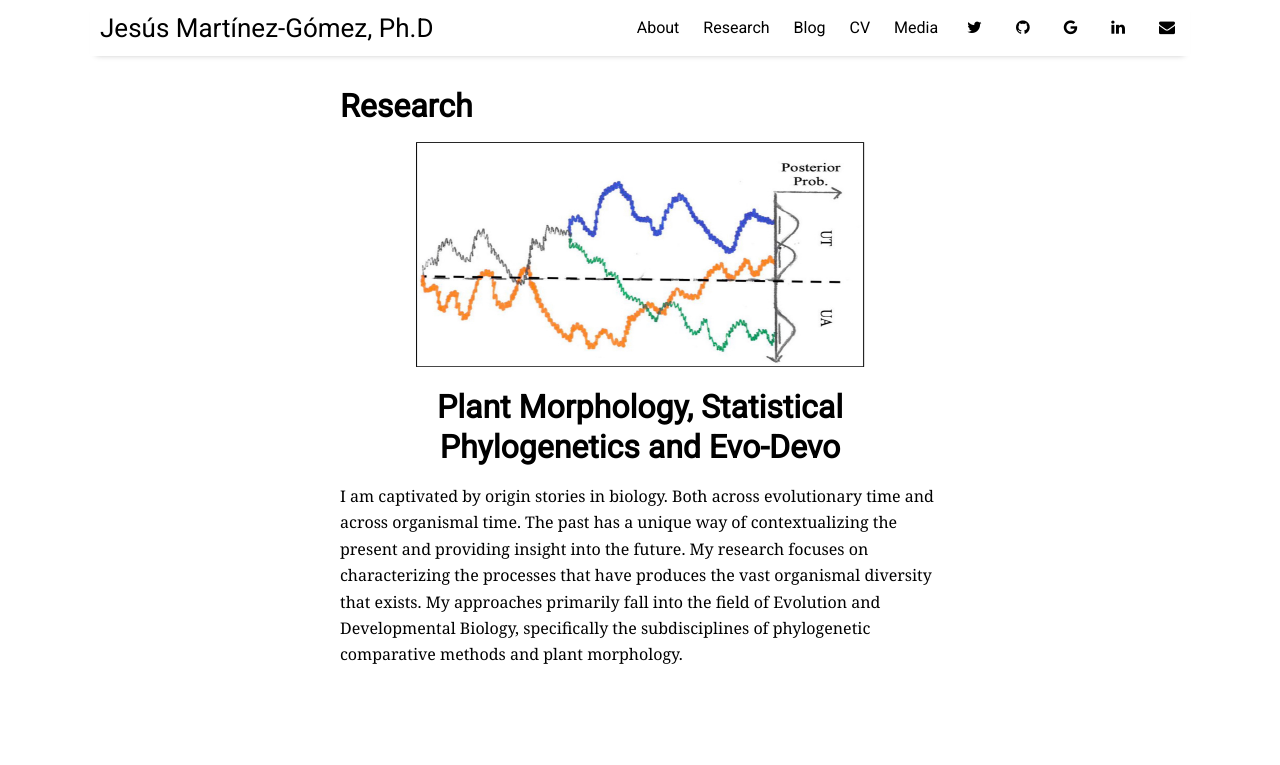
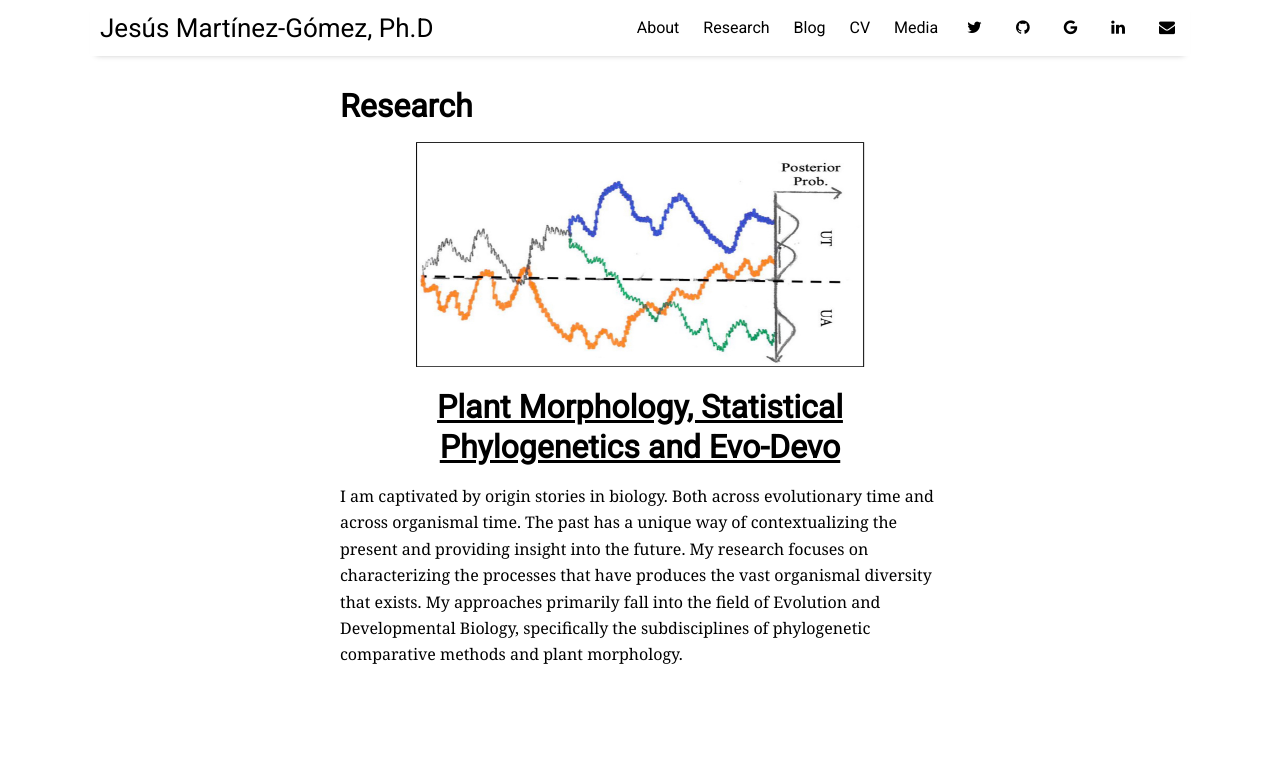
Before and after one commit to Jesusthebotanist/Jesusthebotanist.github.io, a Jekyll site: the page built from pages/research.md, in a window 1280 px wide. Shown: the top 765 px of the page. Built offline with Jekyll 4.4.1, drawn with Linux system fonts in a browser that asks for light colours; nearby versions of some CDN libraries.

Commit message:
Update research.md

```diff
--- a/pages/research.md
+++ b/pages/research.md
@@ -6,14 +6,22 @@
 
 <img src="/assets/img/ThresholdModel.jpg" width="450" height="225">
 
-<h1 style="text-align: center;">Plant Morphology, Statistical Phylogenetics and  Evo-Devo </h1>
+<h1 style="text-align: center;">
+  <ins>
+  Plant Morphology, Statistical Phylogenetics and  Evo-Devo
+  </ins>
+</h1>
 
 I am captivated by origin stories in biology. Both across evolutionary time and across organismal time. The past has a unique way of contextualizing the present and providing insight into the future. My research focuses on characterizing the processes that have produces the vast organismal diversity that exists. My approaches primarily fall into the field of Evolution and Developmental Biology, specifically the subdisciplines of phylogenetic comparative methods and plant morphology.
 <br>
 <br>
 <br>
 <br>
-<h2 style="text-align: center;">Development- Plant Morphology </h2>
+<h2 style="text-align: center;">
+  <ins>
+  Development- Plant Morphology
+  </ins>
+</h2>
 <img src="/assets/img/EpiIllumination.png">
 
 A key focus of mine is to understand how are diverse developmental structure generated by organisms. Primarily I have focused on reproductive structures in angiosperms (i.e., flowers and inflorescences). I use tools from genetics, molecular biology and imaging to understand how plant meristems (stem cells) organize themselves and differentiate into diverse structures. For some examples of research in this field see,
```
